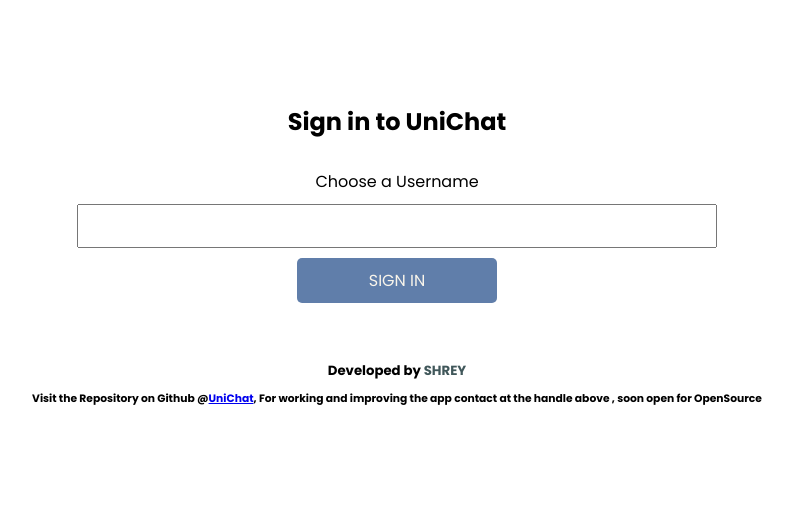
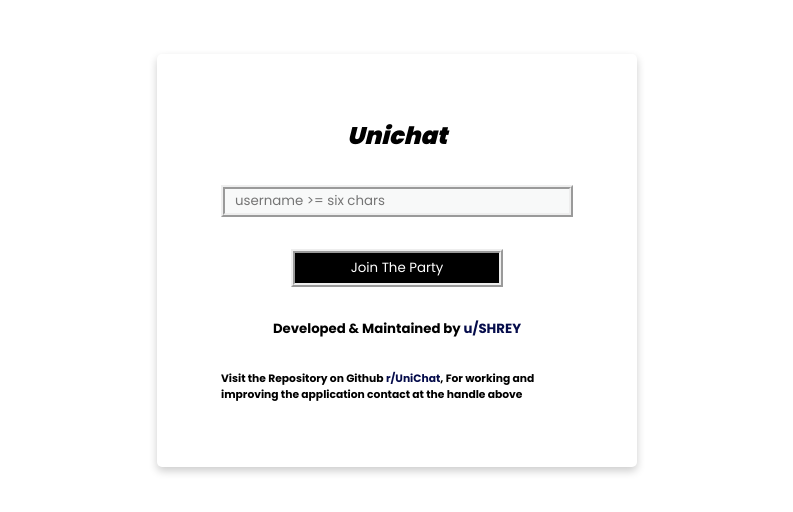
Before and after one commit to shreykoradia/UniChat, a React (Create React App) app in the folder client/: page / in a window 1280 px wide. Shown: the part 140-652 px from the top of the page, without its empty margins (243-1036 px from the left). Built offline with nearby package versions, Linux system fonts and the light colour scheme; no server answers.

Commit message:
msg: redesigned Home page

```diff
--- a/client/src/App.js
+++ b/client/src/App.js
@@ -7,7 +7,6 @@
 // const socket = socketIO.connect("https://unichat.up.railway.app")
 
 function App() {
-  console.log(socket)
   return (
     <BrowserRouter>
     <div>
--- a/client/src/components/Home.js
+++ b/client/src/components/Home.js
@@ -14,7 +14,7 @@
   };
   return (
     <>
-    <form className="home__container" onSubmit={handleSubmit}>
+    {/* <form className="home__container" onSubmit={handleSubmit}>
       <h2 className="home__header">Sign in to UniChat</h2>
       <label htmlFor="username">Choose a Username</label>
       <input
@@ -29,7 +29,26 @@
       <button className="home__cta">SIGN IN</button>
       <h5 className='founder-name'>Developed by <a href='https://twitter.com/shreykoradia'>SHREY</a></h5>
       <h6>Visit the Repository on Github @<a href='https://github.com/shreykoradia/UniChat'>UniChat</a>, For working and improving the app contact at the handle above , soon open for OpenSource</h6>
+    </form> */}
+    <div className='parent_container'>
+    <form className='form_container card_effect' onSubmit={handleSubmit}>
+      <h2 className='home_header'>Unichat</h2>
+      <input
+        type="text"
+        minLength={6}
+        name="username"
+        className="username_input"
+        value={userName}
+        placeholder='username >= six chars'
+        onChange={(e) => setUserName(e.target.value)}
+      />
+       <button className="form_join_button">Join The Party</button>
+       <h5 className='founder_name'>Developed & Maintained by <a href='www.twitter.com/shreykoradia'>u/SHREY</a></h5>
+       <h6 className='founder_name'>Visit the Repository on Github <a href='https://github.com/shreykoradia/UniChat'>r/UniChat</a>, For working and improving the application contact at the handle above</h6>
     </form>
+    </div>
+
+
     </>
   );
 };
--- a/client/src/index.css
+++ b/client/src/index.css
@@ -6,34 +6,59 @@
   padding: 0;
   font-family: 'Poppins', sans-serif;
 }
-.home__container {
+.parent_container{
   width: 100%;
   height: 100vh;
   display: flex;
+  justify-content: center;
+  align-items: center;
+}
+
+.card_effect{
+  box-shadow: 0 4px 8px 0 rgba(0,0,0,0.2);
+  transition: 0.3s;
+  border-radius: 5px;
+}
+
+.form_container{
+  max-width: 30rem;
+  padding: 4rem;
+  display: flex;
+  /* flex-wrap: wrap; */
   flex-direction: column;
   justify-content: center;
   align-items: center;
+  gap: 2rem;
+  margin: 1rem;
 }
-.home__container > * {
-  margin-bottom: 10px;
+
+.username_input{
+  width: 100%;
+  height: 2rem;
+  background-color: #c4c5c61d;
+  color: black;
+  border: 4px ridge;
+  outline: none;
+  padding: 10px;
 }
-.home__header {
-  margin-bottom: 30px;
+
+.form_join_button{
+  width: 60%;
+  padding: 5px;
+  cursor: pointer;
+  background-color: black;
+  color: white;
+  outline: none;
+  border: 4px ridge;
 }
-.username__input {
-  padding: 10px;
-  width: 50%;
+.home_header{
+  font-weight: 900;
+  font-style: oblique;
 }
-.home__cta {
-  width: 200px;
-  padding: 10px;
-  font-size: 16px;
-  cursor: pointer;
-  background-color: #607eaa;
-  color: #f9f5eb;
+.founder_name > a{
+  text-decoration: none;
   outline: none;
-  border: none;
-  border-radius: 5px;
+  color: rgb(5, 12, 75);
 }
 .chat {
   width: 100%;
@@ -158,14 +183,3 @@
   font-size: 13px;
   font-style: italic;
 }
-
-.founder-name{
-  margin-top: 3rem;
-}
-
-.founder-name > a{
-  text-decoration: none;
-  outline: none;
-  color: rgb(64, 87, 90);
-
-}
```
